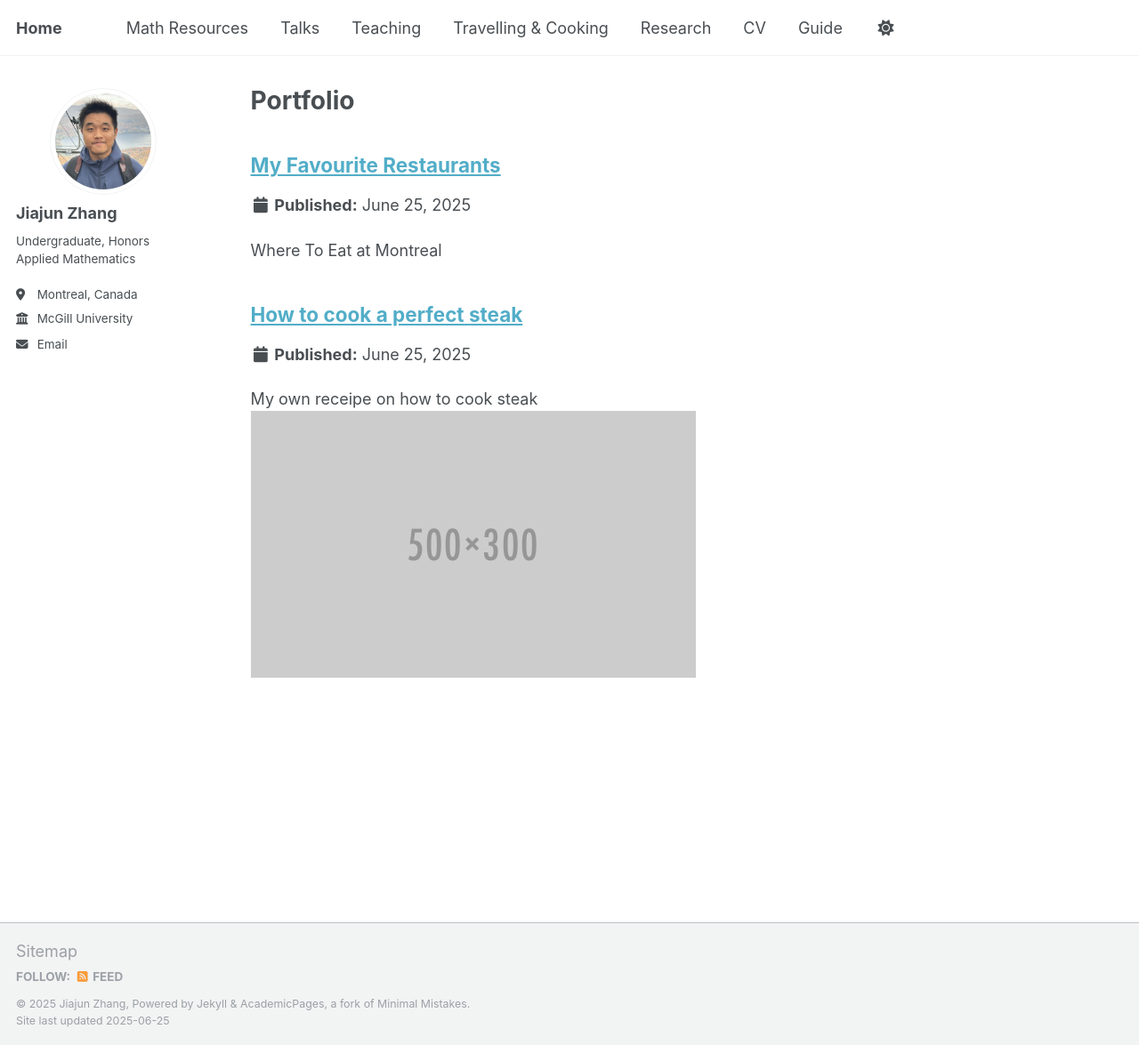
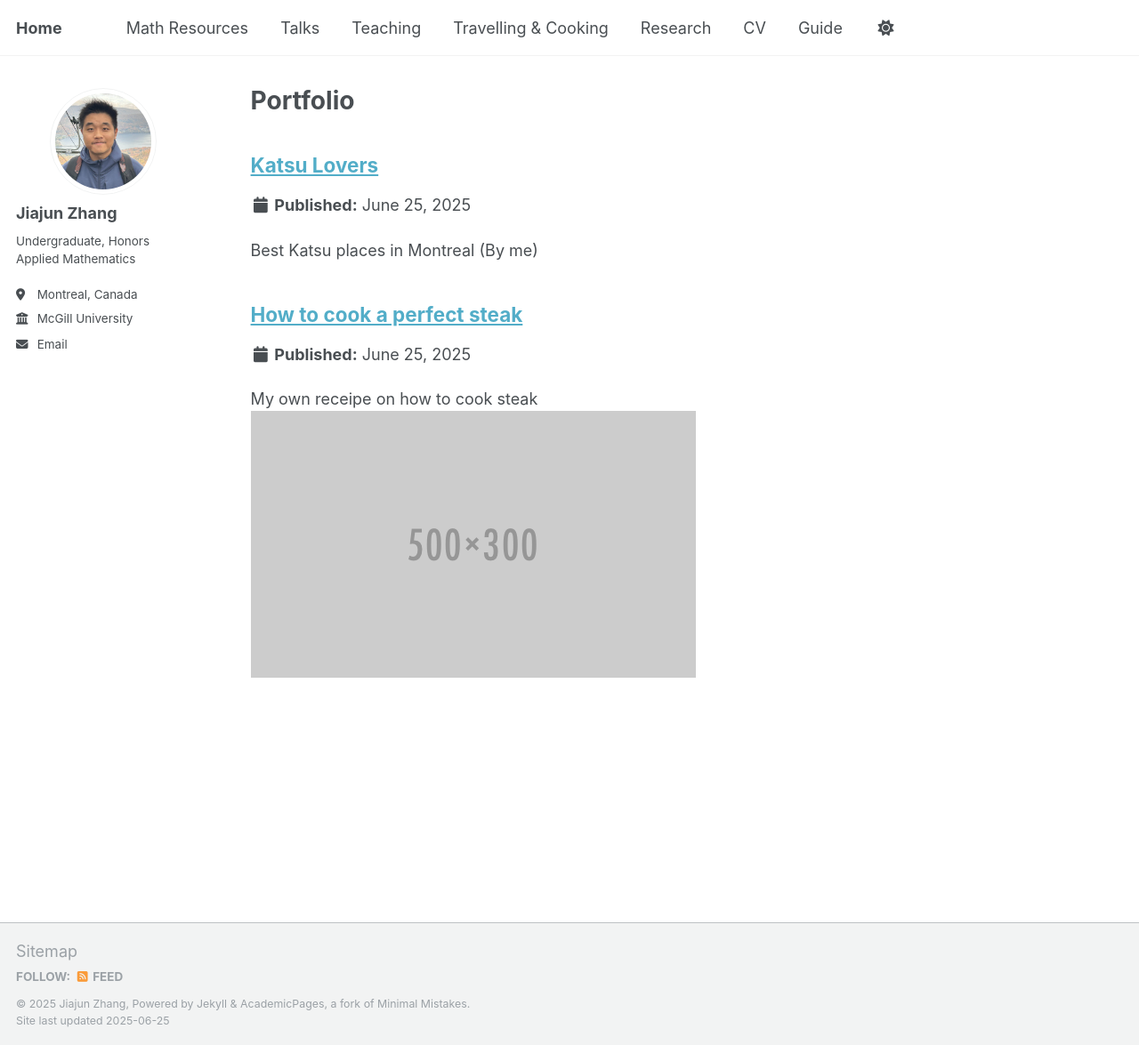
Before and after one commit to JohanssonRein/JohanssonRein.github.io, a Jekyll site: the page built from _pages/portfolio.html, in a window 1280 px wide and 1175 px high. Shown: the whole window at 89% size. Built offline with Jekyll 4.4.1, drawn with Linux system fonts in a browser that asks for light colours.

Commit message:
Update portfolio-1.md

```diff
--- a/_portfolio/portfolio-1.md
+++ b/_portfolio/portfolio-1.md
@@ -1,6 +1,6 @@
 ---
-title: "My Favourite Restaurants"
-excerpt: "Where To Eat at Montreal"  #<br/><img src='/images/mcgill.jpg'>"
+title: "Katsu Lovers"
+excerpt: "Best Katsu places in Montreal (By me)"  #<br/><img src='/images/mcgill.jpg'>"
 collection: portfolio
 ---
 
```
